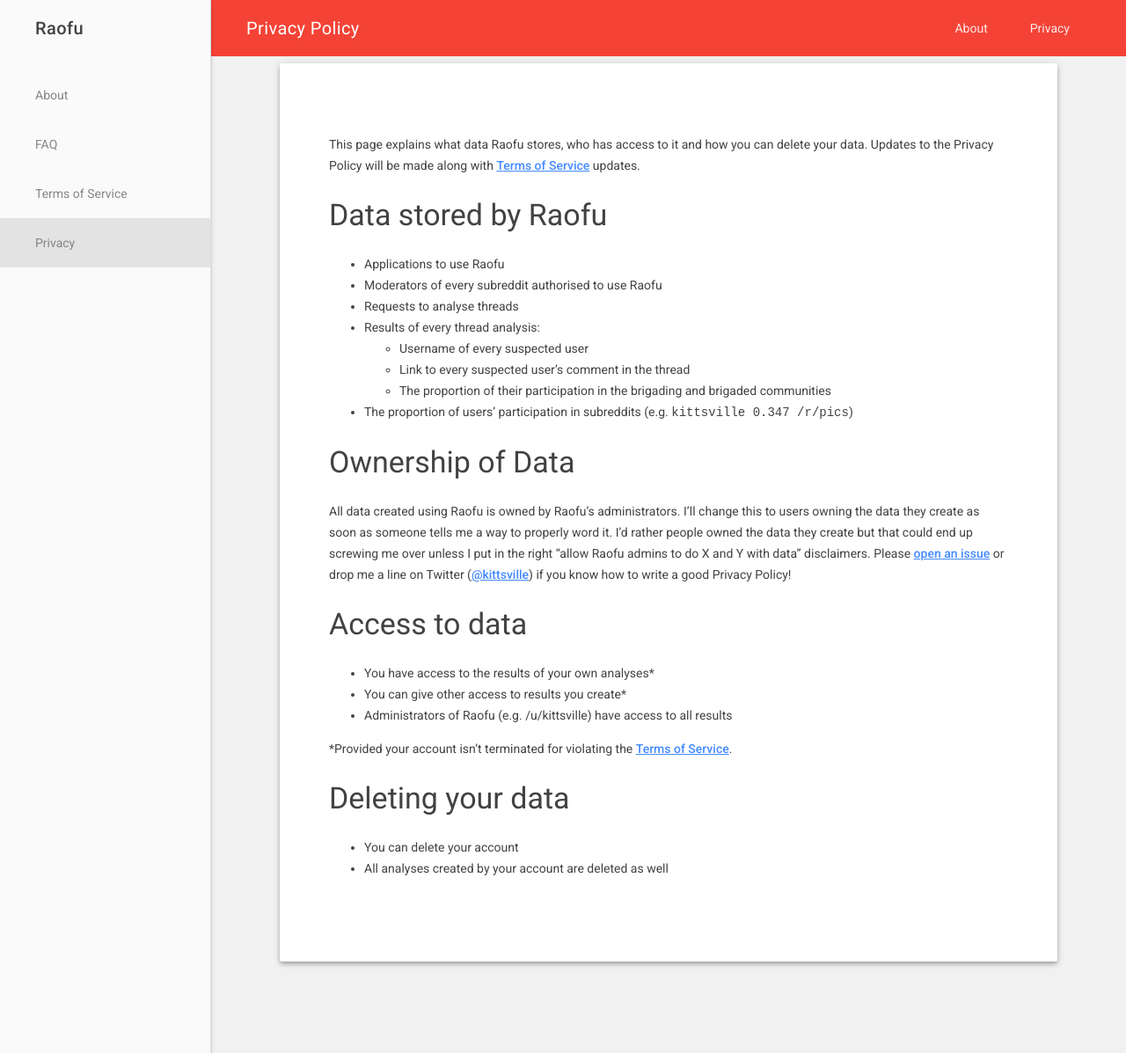
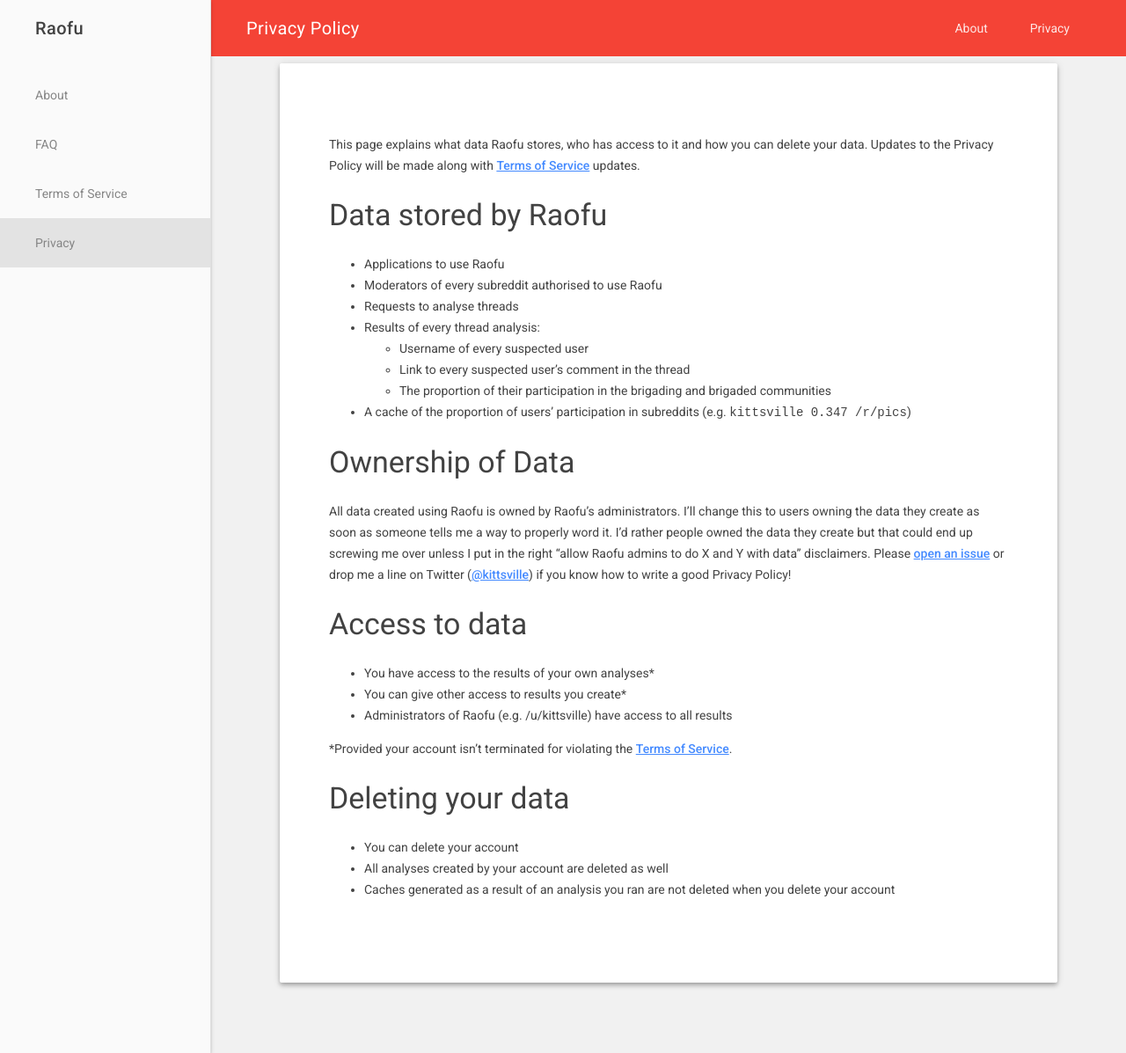
Before and after one commit to kittsville/Asrask, a Jekyll site: the page built from pages/privacy.md, in a window 1280 px wide. Shown: the whole page at 88% size. Built offline with Jekyll 4.4.1, drawn with Linux system fonts in a browser that asks for light colours.

Commit message:
Clarify data stored by Raofu
Clarified that the proportion of users' participation is a cache
generated between requests and it independant of any user accounts or
deletion of said accounts

```diff
--- a/pages/privacy.md
+++ b/pages/privacy.md
@@ -15,7 +15,7 @@
 	- Username of every suspected user
 	- Link to every suspected user's comment in the thread
 	- The proportion of their participation in the brigading and brigaded communities
-- The proportion of users' participation in subreddits (e.g. `kittsville 0.347 /r/pics`)
+- A cache of the proportion of users' participation in subreddits (e.g. `kittsville 0.347 /r/pics`)
 
 ### Ownership of Data
 
@@ -33,3 +33,4 @@
 
 - You can delete your account
 - All analyses created by your account are deleted as well
+- Caches generated as a result of an analysis you ran are not deleted when you delete your account
```
